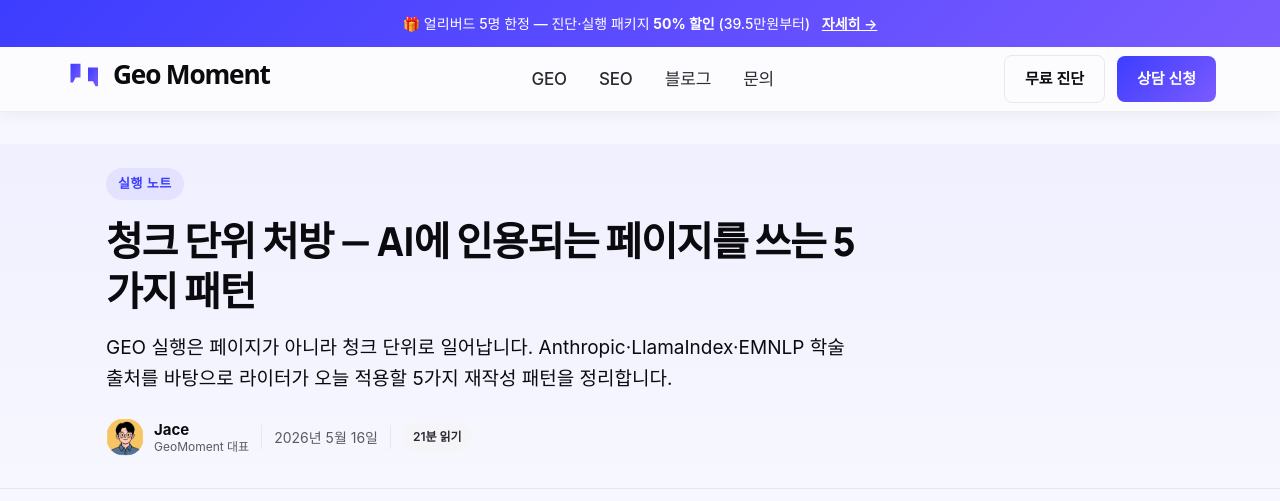
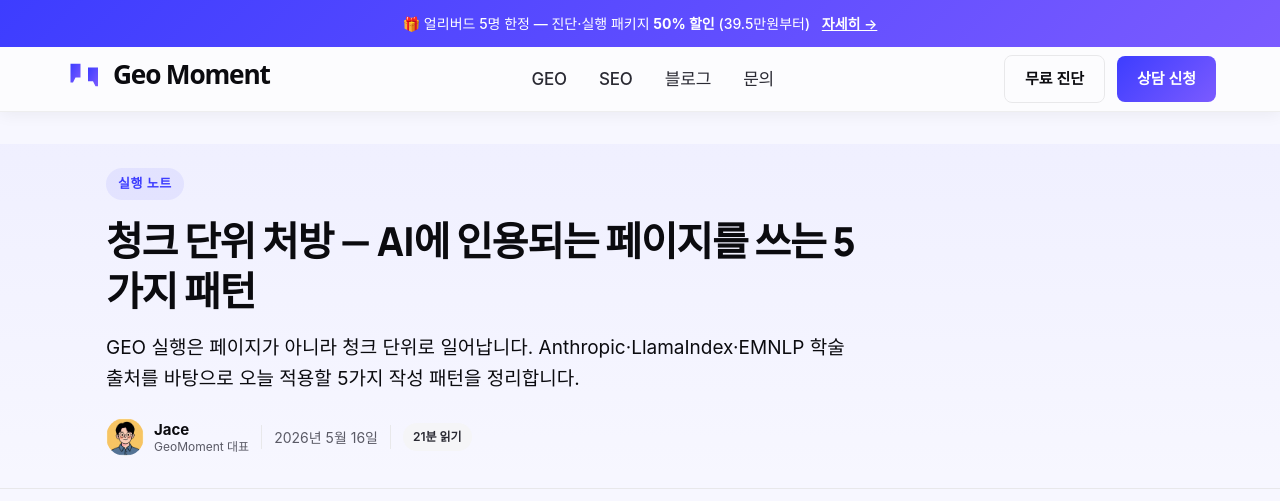
Before and after one commit to 80tt080997-ctrl/geomoment-site, a Jekyll site: the page built from _posts/2026-05-16-chunk-prescription.md, in a window 1280 px wide. Shown: the top 501 px of the page. Built offline with Jekyll 4.4.1, drawn with Linux system fonts in a browser that asks for light colours; some web fonts are replaced; part of the change alters nothing that is shown; grey boxes are pictures that could not be loaded.

Commit message:
Fix i5/i7 num alignment + i6 head text color + description tweak
- i5/i7: num corner badge → inline pill chip centered above icon (no more floating-on-edge look)
- i6 head: force white color on 인용 적격/부적격 (was inheriting black from blog.css strong rule)
- description: drop '라이터가' + '재작성' → '작성' (more inclusive of all personas, covers new content too)

Co-Authored-By: Claude Opus 4.7 (1M context) <noreply@anthropic.com>

```diff
--- a/_posts/2026-05-16-chunk-prescription.md
+++ b/_posts/2026-05-16-chunk-prescription.md
@@ -1,6 +1,6 @@
 ---
 title: "청크 단위 처방 — AI에 인용되는 페이지를 쓰는 5가지 패턴"
-description: "GEO 실행은 페이지가 아니라 청크 단위로 일어납니다. Anthropic·LlamaIndex·EMNLP 학술 출처를 바탕으로 라이터가 오늘 적용할 5가지 재작성 패턴을 정리합니다."
+description: "GEO 실행은 페이지가 아니라 청크 단위로 일어납니다. Anthropic·LlamaIndex·EMNLP 학술 출처를 바탕으로 오늘 적용할 5가지 작성 패턴을 정리합니다."
 date: 2026-05-16 10:00:00 +0900
 last_modified_at: 2026-05-14 12:00:00 +0900
 author_id: jace
@@ -31,13 +31,13 @@ AI는 페이지 전체를 통째로 읽지 않아요. 페이지를 200~500 토
 .gm-i5__title { font-size: 20px; font-weight: 700; color: #0B0B0F; text-align: center; margin: 0 0 4px; }
 .gm-i5__subtitle { font-size: 13px; color: #5A5A66; text-align: center; margin: 0 0 28px; }
 .gm-i5__flow { display: flex; gap: 0; align-items: stretch; flex-wrap: nowrap; }
-.gm-i5__step { flex: 1 1 0; min-width: 0; background: #F5F5F7; border: 1px solid #E8E8EA; border-radius: 12px; padding: 16px 12px 18px; text-align: center; display: flex; flex-direction: column; justify-content: center; gap: 4px; position: relative; }
+.gm-i5__step { flex: 1 1 0; min-width: 0; background: #F5F5F7; border: 1px solid #E8E8EA; border-radius: 12px; padding: 16px 12px 18px; text-align: center; display: flex; flex-direction: column; align-items: center; justify-content: flex-start; gap: 6px; position: relative; }
 .gm-i5__step--1 { background: linear-gradient(180deg, #F1F1FF 0%, #F8F8FF 100%); border-color: #C7C7FF; }
 .gm-i5__step--2 { background: linear-gradient(180deg, #E4E4FF 0%, #EEEEFF 100%); border-color: #B3B3FF; }
 .gm-i5__step--3 { background: linear-gradient(180deg, #DCD3FF 0%, #E8DDFF 100%); border-color: #9F87FF; box-shadow: 0 6px 18px rgba(123,91,255,0.15); }
 .gm-i5__step--4 { background: linear-gradient(180deg, #D0BFFF 0%, #DCD0FF 100%); border-color: #8A6BFF; }
 .gm-i5__step--5 { background: linear-gradient(180deg, #B89BFF 0%, #C9B0FF 100%); border-color: #7B5BFF; box-shadow: 0 8px 22px rgba(123,91,255,0.28); }
-.gm-i5__num { position: absolute; top: 8px; left: 8px; width: 24px; height: 24px; line-height: 24px; border-radius: 50%; font: 700 10px 'JetBrains Mono','Consolas',monospace; color: #FFFFFF; background: linear-gradient(135deg, #3D3DFF 0%, #5C5CFF 100%); text-align: center; box-shadow: 0 2px 6px rgba(61,61,255,0.25); }
+.gm-i5__num { display: inline-block; padding: 3px 10px; border-radius: 999px; font: 700 10px 'JetBrains Mono','Consolas',monospace; color: #FFFFFF; background: linear-gradient(135deg, #3D3DFF 0%, #5C5CFF 100%); letter-spacing: 0.6px; align-self: center; }
 .gm-i5__step--5 .gm-i5__num { background: linear-gradient(135deg, #7B5BFF 0%, #5A3DDB 100%); }
 .gm-i5__icon { display: inline-flex; align-items: center; justify-content: center; width: 44px; height: 44px; margin: 4px auto 2px; border-radius: 10px; background: rgba(255,255,255,0.95); border: 1px solid rgba(123,91,255,0.18); color: #5A3DDB; }
 .gm-i5__icon svg { width: 22px; height: 22px; display: block; }
@@ -72,9 +72,9 @@ AI는 페이지 전체를 통째로 읽지 않아요. 페이지를 200~500 토
 .gm-i6__donut > span, .gm-i6__donut > small { position: relative; z-index: 1; }
 .gm-i6__donut > span { font: 800 18px/1 'JetBrains Mono','Consolas',monospace; color: #FFFFFF; }
 .gm-i6__donut > small { font-size: 9px; color: rgba(255,255,255,0.85); margin-top: 2px; letter-spacing: 0.4px; }
-.gm-i6__head-text { display: flex; flex-direction: column; gap: 2px; }
-.gm-i6__head-text strong { font-size: 16px; font-weight: 800; }
-.gm-i6__head-text small { font: 700 10px 'JetBrains Mono','Consolas',monospace; opacity: 0.92; letter-spacing: 0.5px; }
+.gm-i6__head-text { display: flex; flex-direction: column; gap: 2px; color: #FFFFFF; }
+.gm-i6__head-text strong { font-size: 16px; font-weight: 800; color: #FFFFFF; }
+.gm-i6__head-text small { font: 700 10px 'JetBrains Mono','Consolas',monospace; color: rgba(255,255,255,0.92); letter-spacing: 0.5px; }
 .gm-i6__body { padding: 16px 18px 10px; flex: 1; }
 .gm-i6__chunk { display: flex; align-items: flex-start; gap: 10px; padding: 10px 12px; margin-bottom: 8px; border-radius: 8px; font-size: 12.5px; line-height: 1.5; }
 .gm-i6__col--pass .gm-i6__chunk { background: #EEEEFF; border-left: 3px solid #3D3DFF; color: #0B0B0F; }
@@ -98,7 +98,7 @@ AI는 페이지 전체를 통째로 읽지 않아요. 페이지를 200~500 토
 .gm-i7__grid { display: grid; grid-template-columns: repeat(5, 1fr); gap: 12px; }
 .gm-i7__card { background: #FFFFFF; border: 1px solid #E8E8EA; border-radius: 14px; padding: 18px 14px 14px; display: flex; flex-direction: column; align-items: center; text-align: center; gap: 8px; transition: transform 0.2s, box-shadow 0.2s; position: relative; }
 .gm-i7__card:hover { transform: translateY(-2px); box-shadow: 0 6px 18px rgba(11,11,15,0.08); }
-.gm-i7__num { position: absolute; top: 10px; left: 10px; width: 26px; height: 26px; line-height: 26px; border-radius: 50%; text-align: center; font: 700 11px 'JetBrains Mono','Consolas',monospace; color: #FFFFFF; flex: 0 0 auto; box-shadow: 0 2px 6px rgba(61,61,255,0.22); }
+.gm-i7__num { display: inline-block; padding: 3px 11px; border-radius: 999px; font: 700 10px 'JetBrains Mono','Consolas',monospace; color: #FFFFFF; letter-spacing: 0.6px; align-self: center; }
 .gm-i7__icon { display: inline-flex; align-items: center; justify-content: center; width: 48px; height: 48px; margin: 8px auto 4px; border-radius: 12px; background: #F5F5F7; flex: 0 0 auto; }
 .gm-i7__icon svg { width: 24px; height: 24px; display: block; }
 .gm-i7__card:nth-child(1) .gm-i7__num { background: linear-gradient(135deg, #3D3DFF 0%, #5C5CFF 100%); }
@@ -710,7 +710,7 @@ Anthropic Cookbook에서 이 차이가 얼마나 큰지 정량적으로 보여
       "@type": "BlogPosting",
       "@id": "https://geomoment.me/blog/chunk-prescription/#article",
       "headline": "청크 단위 처방 — AI에 인용되는 페이지를 쓰는 5가지 패턴",
-      "description": "GEO 실행은 페이지가 아니라 청크 단위로 일어납니다. Anthropic·LlamaIndex·EMNLP 학술 출처를 바탕으로 라이터가 오늘 적용할 5가지 재작성 패턴을 정리합니다.",
+      "description": "GEO 실행은 페이지가 아니라 청크 단위로 일어납니다. Anthropic·LlamaIndex·EMNLP 학술 출처를 바탕으로 오늘 적용할 5가지 작성 패턴을 정리합니다.",
       "datePublished": "2026-05-16T10:00:00+09:00",
       "dateModified": "2026-05-14T12:00:00+09:00",
       "author": {
```
